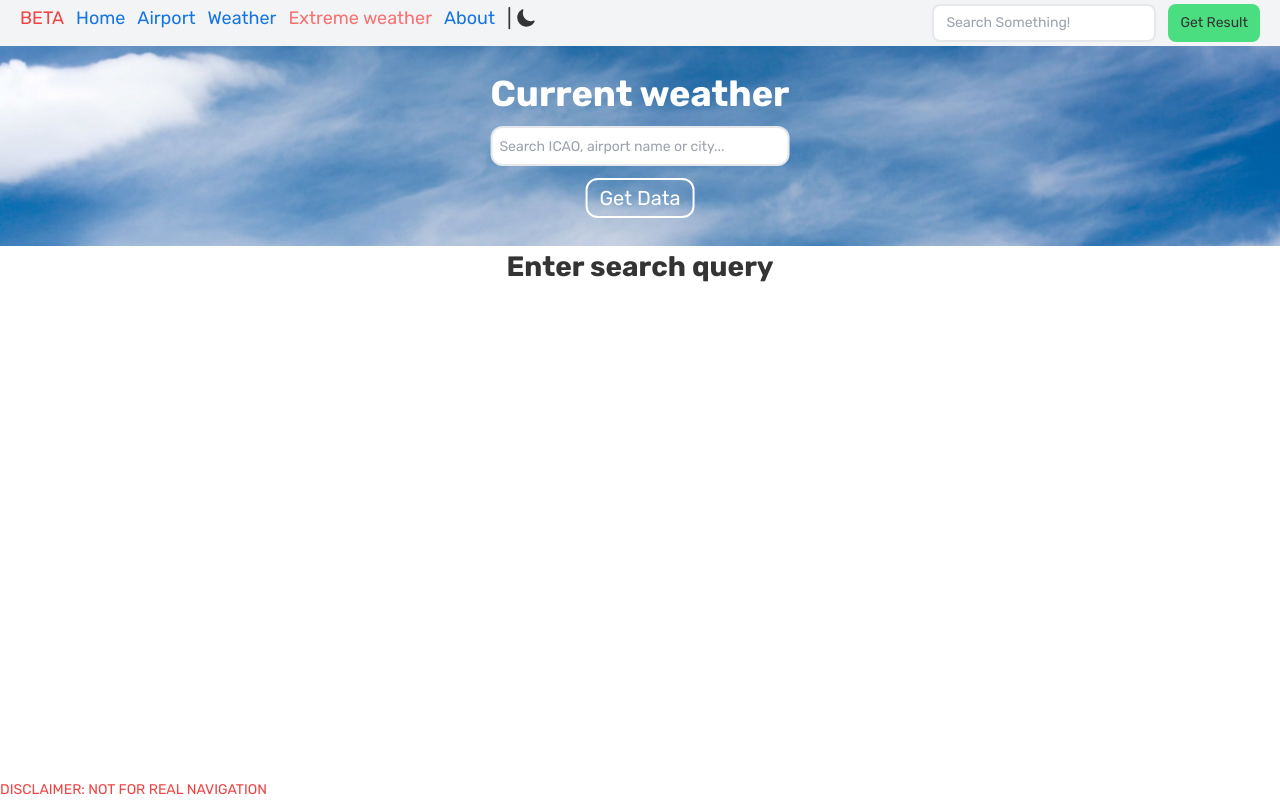
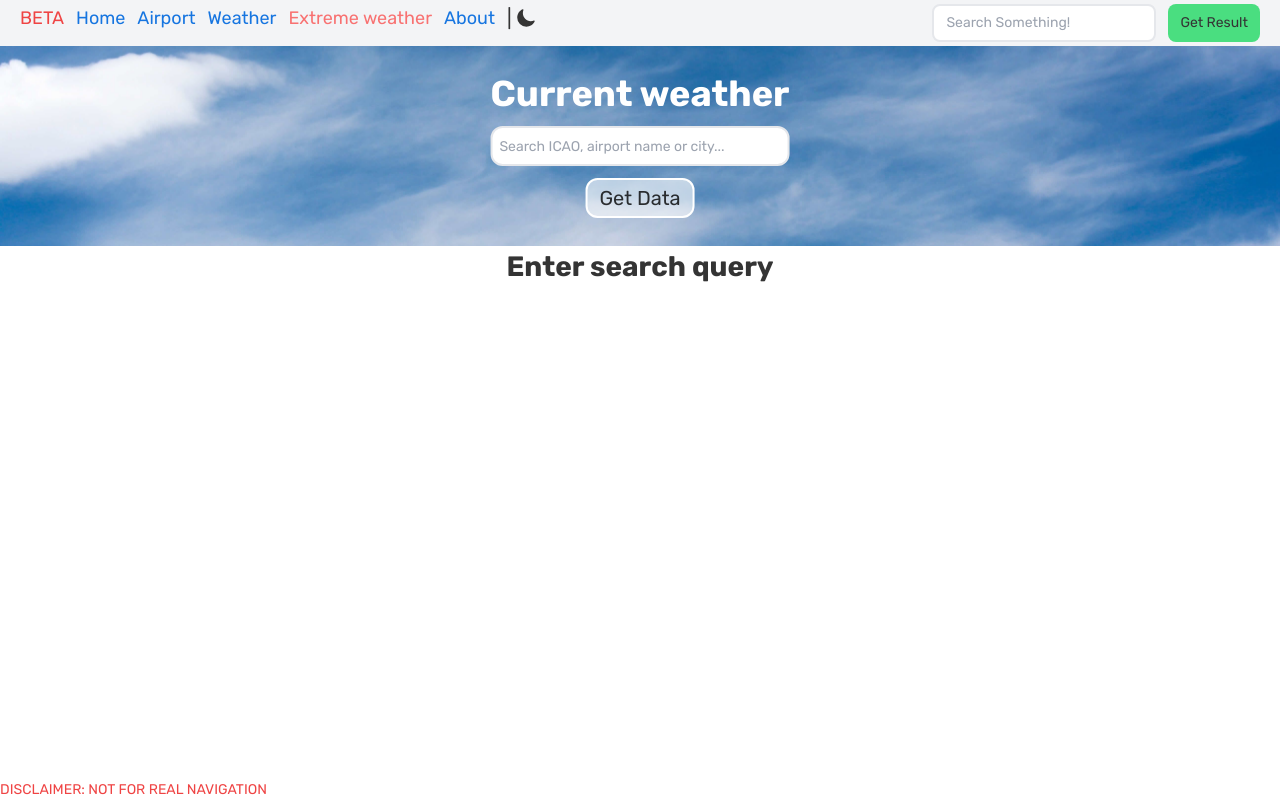
Before and after one commit to mason23zh/Flight_App_Full, a React (Create React App) app: page /weather in a window 1280 px wide. Built offline with nearby package versions, Linux system fonts and the light colour scheme.

Commit message:
increase contrast of Get Data button in Hero section

```diff
--- a/src/component/HeroSection.jsx
+++ b/src/component/HeroSection.jsx
@@ -42,7 +42,10 @@ function HeroSection({
                     />
                     <button
                         type="submit"
-                        className="px-3 py-1 text-white border-white border-2 rounded-xl text-xl"
+                        className="px-3 py-1 text-black border-white
+                        border-2 rounded-xl text-xl bg-white
+                        bg-opacity-60 text-opacity-80 hover:bg-opacity-80
+                        transition duration-200 ease-in-out"
                     >Get Data
                     </button>
                 </div>
--- a/src/component/HomeHeroSection.jsx
+++ b/src/component/HomeHeroSection.jsx
@@ -44,7 +44,10 @@ function HomeHeroSection({ backgroundImage }) {
                         />
                         <button
                             type="submit"
-                            className="px-3 py-1 text-white border-white border-2 rounded-xl text-xl"
+                            className="px-3 py-1 text-black border-white border-2
+                                    rounded-xl text-xl bg-white bg-opacity-50
+                                    text-opacity-80 hover:bg-opacity-90
+                                    transition duration-200 ease-in-out"
                         >Get Data
                         </button>
                     </div>
```
